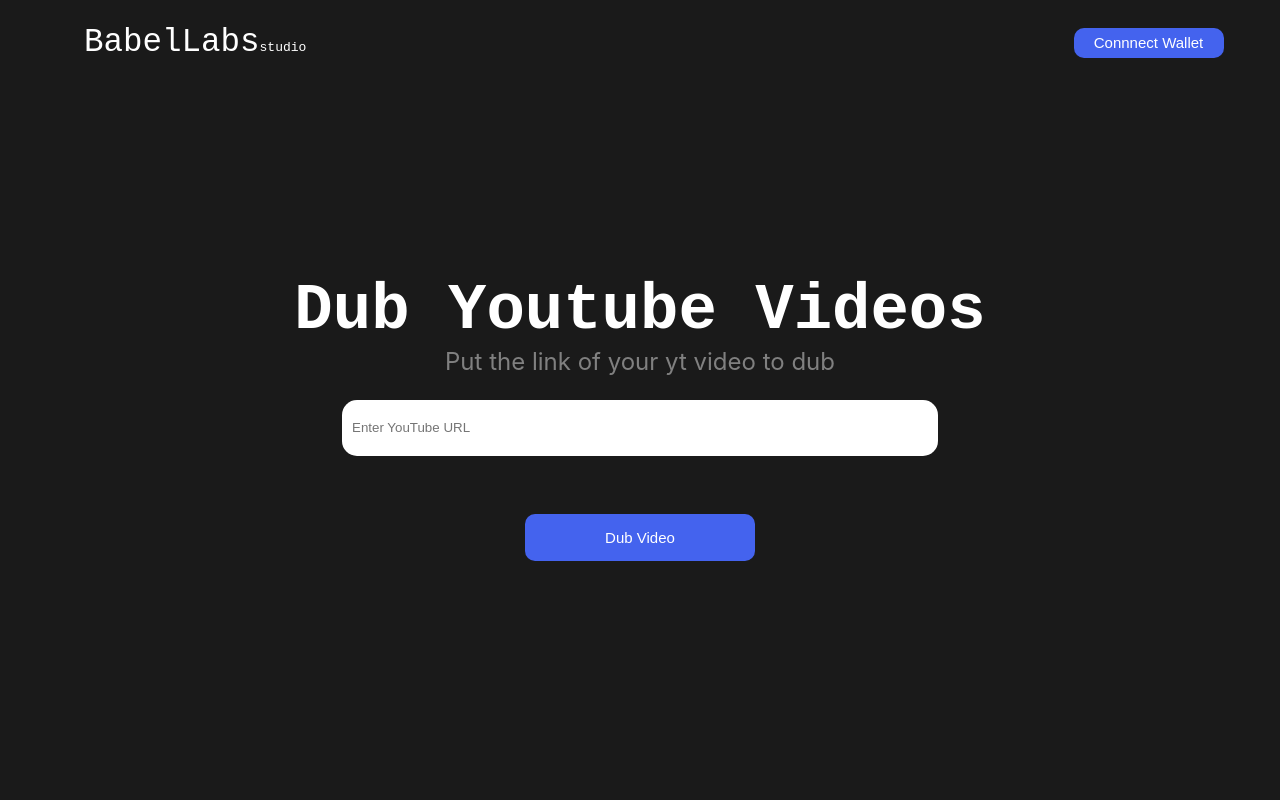
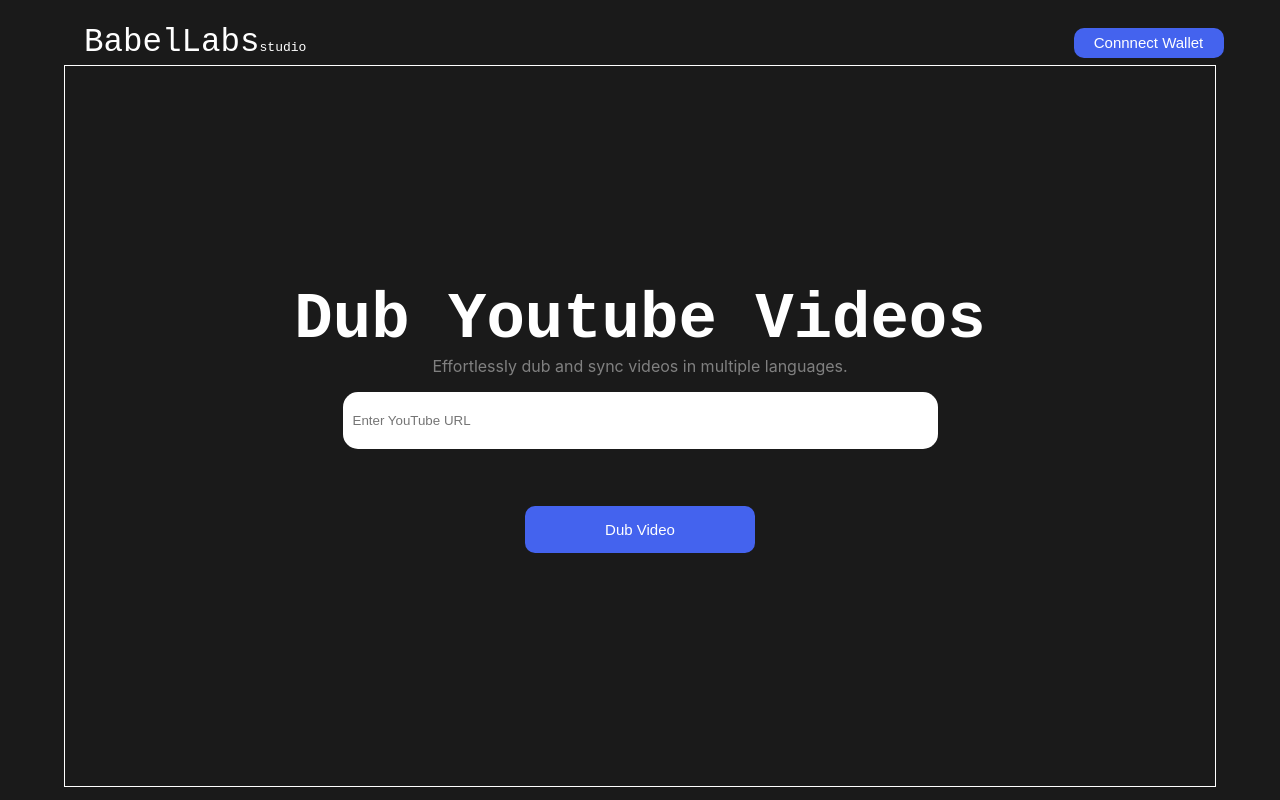
Before and after one commit to babellabs/Babellabs, a React (Create React App) app in the folder client/: page / in a window 1280 px wide. Built offline with nearby package versions, Linux system fonts and the light colour scheme.

Commit message:
Basic Structure

```diff
--- a/client/src/App.css
+++ b/client/src/App.css
@@ -6,6 +6,10 @@
   align-items: center;
   justify-content: center;
   height: 90vh;
+  border-style: solid;
+  border-color: white;
+  border-width: 1px;
+
 }
 
 .App-logo {
@@ -56,7 +60,7 @@
 .sub-head{
   margin-top: 0;
   color: gray;
-  font-size: 1.5rem;
+  font-size: 1em;
 }
 
 .url-box{
--- a/client/src/App.js
+++ b/client/src/App.js
@@ -33,7 +33,7 @@ function App() {
     <div className="App">
 
       <h1 className='main-head'>Dub Youtube Videos</h1>
-          <p className='sub-head'>Put the link of your yt video to dub</p>
+          <p className='sub-head'>Effortlessly dub and sync videos in multiple languages.</p>
       <input className='url-box' type="text" placeholder="Enter YouTube URL" value={youtubeUrl} onChange={handleUrlChange} />
       <button onClick={handleDubVideo} disabled={loading} className='dub-button'>
         {loading ? 'Dubbing...' : 'Dub Video'}
--- a/client/src/components/navbar.js
+++ b/client/src/components/navbar.js
@@ -6,7 +6,7 @@ const Navbar = () => {
 
   const [walletAddress, setWalletAddress] = useState(null);
   const[account, setAccount] = useState(false);
-  const[publicKey, setPublicKey] = useState("");
+  let [publicKey, setPublicKey] = useState("");
 
 
   const checkIfWalletIsConnected = async () => {
@@ -14,6 +14,7 @@ const Navbar = () => {
       console.log('Phantom wallet found!');
       const response = await window.solana.connect({ onlyIfTrusted: true });
       const pk = response.publicKey.toString()
+      setPublicKey(publicKey => pk)
 
       console.log(
         'Connected with Public Key:',
```
